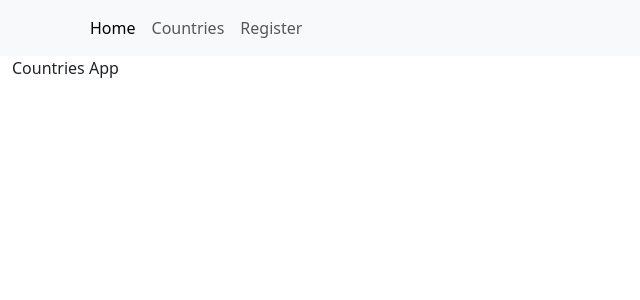
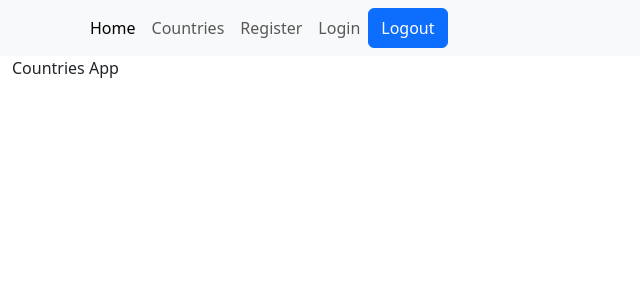
Before and after one commit to Bis10/Countries_Weather_API, a React (Vite) app: page / in a window 1280 px wide. Shown: the top 300 px of the page, without its empty margins (0-640 px from the left). Built offline with nearby package versions, Linux system fonts and the light colour scheme; no server answers.

Commit message:
Add the login link to layout

```diff
--- a/src/pages/Layout.jsx
+++ b/src/pages/Layout.jsx
@@ -5,6 +5,8 @@ import Container from "react-bootstrap/Container";
 import Nav from "react-bootstrap/Nav";
 import Row from "react-bootstrap/Row";
 import { LinkContainer } from "react-router-bootstrap";
+import { Button } from "react-bootstrap";
+import { logout } from "../auth/firebase";
 
 const Layout = () => {
   return (
@@ -24,6 +26,10 @@ const Layout = () => {
                 <LinkContainer to="/register">
                   <Nav.Link>Register</Nav.Link>
                 </LinkContainer>
+                <LinkContainer to="/login">
+                  <Nav.Link>Login</Nav.Link>
+                </LinkContainer>
+                <Button onClick={logout}>Logout</Button>
               </Nav>
             </Navbar.Collapse>
           </Container>
```
